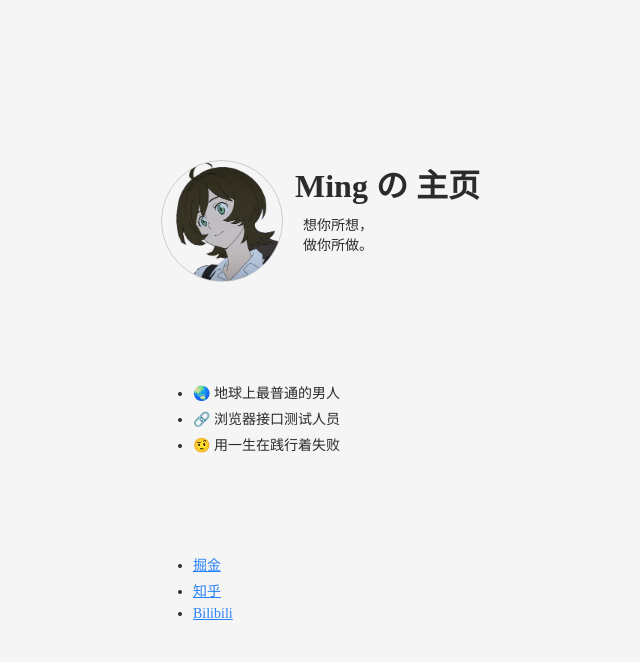
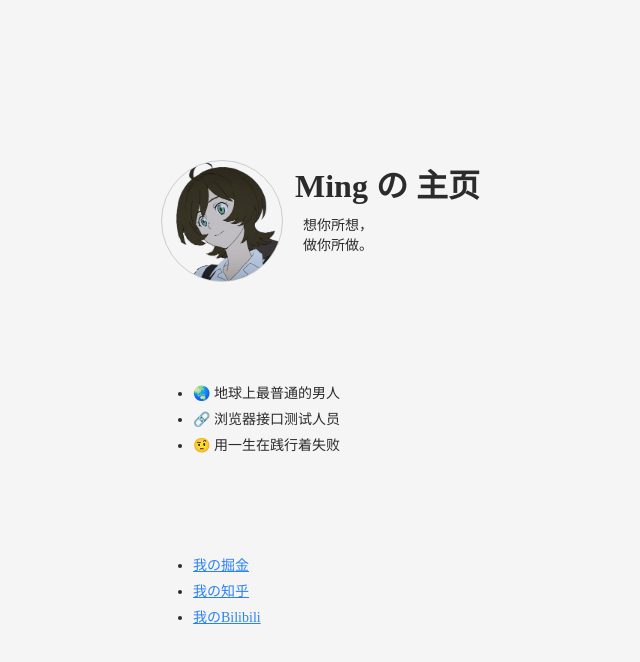
Before and after one commit to ming-the-light/ming-the-light.github.io, a plain HTML site: page index.html in a window 1280 px wide. Shown: the whole page, without its empty margins (89-729 px from the left). Drawn offline with Linux system fonts and the light colour scheme.

Commit message:
update social link title

```diff
--- a/index.html
+++ b/index.html
@@ -27,13 +27,13 @@
     <div class="social">
       <ul>
         <li>
-          <a href="https://juejin.cn/user/2594503171252126">掘金</a>
+          <a href="https://juejin.cn/user/2594503171252126">我の掘金</a>
         </li>
         <li>
-          <a href="https://www.zhihu.com/people/shen-kang-29">知乎</a>
+          <a href="https://www.zhihu.com/people/shen-kang-29">我の知乎</a>
         </li>
         <li>
-          <a href="https://space.bilibili.com/235619086">Bilibili</a>
+          <a href="https://space.bilibili.com/235619086">我のBilibili</a>
         </li>
       </ul>
     </div>
```
